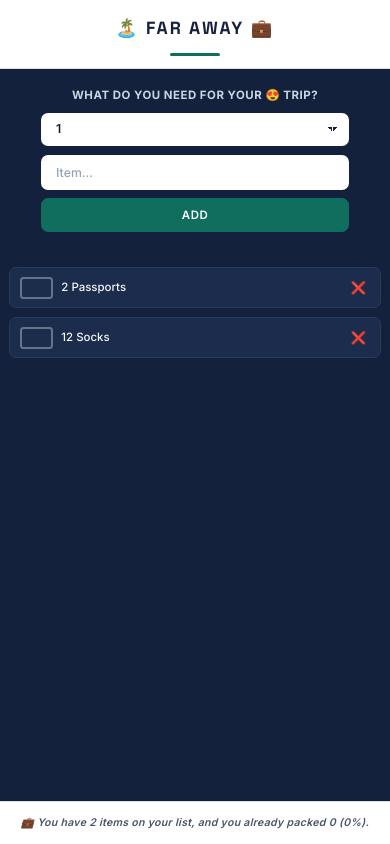
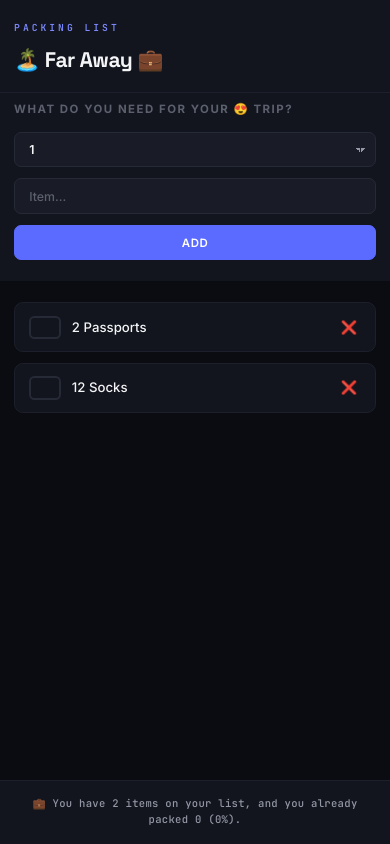
Before and after one commit to Shimaa-Nashat/Travel-List, a React (Create React App) app: page / in a window 390 px wide. Built offline with nearby package versions, Linux system fonts and the light colour scheme.

Commit message:
Refactor CSS for theming and responsiveness
Updated CSS variables for theming and improved styles for various elements. Adjusted media queries for better responsiveness on different screen sizes.

```diff
--- a/src/index.css
+++ b/src/index.css
@@ -1,4 +1,28 @@
-@import url("https://fonts.googleapis.com/css2?family=Space+Grotesk:wght@500;600;700&family=Inter:wght@400;500;600;700&display=swap");
+@import url("https://fonts.googleapis.com/css2?family=Space+Grotesk:wght@500;600;700&family=Inter:wght@400;500;600;700&family=JetBrains+Mono:wght@500;600&display=swap");
+
+/* ============================================
+   TOKENS — bold, modern, dark
+============================================ */
+:root {
+  --bg: #0a0c12;
+  --surface: #12151d;
+  --surface-raised: #191c26;
+  --border: #262a36;
+  --border-soft: #1d202a;
+
+  --ink: #f4f5f7;
+  --ink-soft: #9498a6;
+  --ink-faint: #5c606e;
+
+  --accent: #5b6bff;
+  --accent-bright: #7c89ff;
+  --accent-glow: rgba(91, 107, 255, 0.35);
+  --danger: #ff5f6d;
+
+  --font-display: "Space Grotesk", sans-serif;
+  --font-body: "Inter", sans-serif;
+  --font-mono: "JetBrains Mono", monospace;
+}
 
 * {
   margin: 0;
@@ -10,74 +34,90 @@ html {
   font-size: 62.5%;
 }
 
-:root {
-  --bg: #f4f6f8;
-  --surface: #ffffff;
-  --ink: #14213d;
-  --ink-soft: #475569;
-  --accent: #0f6e5e;
-  --accent-dark: #0b5347;
-  --border: #d8dee4;
-  --border-dark: #2a3a5c;
+body {
+  font-family: var(--font-body);
+  font-size: 1.6rem;
+  font-weight: 500;
+  line-height: 1.5;
+  color: var(--ink);
+  background-color: var(--bg);
+  background-image: radial-gradient(
+    circle at 50% -10%,
+    rgba(91, 107, 255, 0.16),
+    transparent 55%
+  );
 }
 
-body {
-  font-size: 1.6rem;
-  font-family: "Inter", sans-serif;
-  color: var(--ink);
-  font-weight: 500;
-  line-height: 1.5;
-  background-color: var(--bg);
-}
-
+/* ============================================
+   APP SHELL
+============================================ */
 .app {
   width: 100%;
+  max-width: 78rem;
   min-height: 100vh;
+  margin: 0 auto;
   display: grid;
   grid-template-rows: auto auto 1fr auto;
 }
 
-h1 {
-  text-align: center;
-  background-color: var(--surface);
-  color: var(--ink);
-  font-family: "Space Grotesk", sans-serif;
-  font-size: 3.6rem;
-  text-transform: uppercase;
-  font-weight: 700;
-  letter-spacing: 4px;
-  padding: 3.2rem 0 1.6rem;
-  border-bottom: 1px solid var(--border);
-  position: relative;
+@media (min-width: 900px) {
+  .app {
+    margin: 4rem auto;
+    min-height: calc(100vh - 8rem);
+    border: 1px solid var(--border-soft);
+    border-radius: 1.6rem;
+    overflow: hidden;
+    box-shadow: 0 40px 80px -30px rgba(0, 0, 0, 0.6);
+  }
 }
 
-h1::after {
-  content: "";
-  display: block;
-  width: 5.6rem;
-  height: 3px;
-  background-color: var(--accent);
-  margin: 1.6rem auto 0;
-  border-radius: 2px;
+/* ============================================
+   HEADER
+============================================ */
+h1 {
+  position: relative;
+  font-family: var(--font-display);
+  font-size: 3.2rem;
+  font-weight: 700;
+  letter-spacing: -0.5px;
+  color: var(--ink);
+  background-color: var(--surface);
+  padding: 3.6rem 3.2rem 2.4rem;
+  border-bottom: 1px solid var(--border-soft);
 }
 
+h1::before {
+  content: "PACKING LIST";
+  display: block;
+  font-family: var(--font-mono);
+  font-size: 1.1rem;
+  font-weight: 600;
+  letter-spacing: 3px;
+  color: var(--accent-bright);
+  margin-bottom: 1rem;
+}
+
+/* ============================================
+   FORM
+============================================ */
 .add-form {
-  background-color: var(--ink);
-  padding: 2.4rem 2rem;
+  background-color: var(--surface);
+  padding: 0 3.2rem 3.2rem;
   display: flex;
   flex-wrap: wrap;
   align-items: center;
-  justify-content: center;
   gap: 1.2rem;
 }
 
 h3 {
-  margin-right: 0.8rem;
-  font-size: 1.5rem;
+  width: 100%;
+  font-family: var(--font-body);
+  font-size: 1.3rem;
   font-weight: 700;
-  letter-spacing: 0.5px;
   text-transform: uppercase;
-  color: #cbd5e1;
+  letter-spacing: 1.5px;
+  color: var(--ink-faint);
+  margin: 0.9rem 0 0.4rem 0;
 }
 
 button,
@@ -91,121 +131,80 @@ select {
 
 input,
 select {
-  background-color: var(--surface);
+  background-color: var(--surface-raised);
   color: var(--ink);
-  border: 1px solid transparent;
+  border: 1px solid var(--border);
   border-radius: 0.8rem;
-  padding: 1rem 1.8rem;
-  transition: border-color 0.2s ease, box-shadow 0.2s ease;
+  padding: 1.1rem 1.6rem;
+  transition: border-color 0.15s ease, box-shadow 0.15s ease;
 }
 
 input::placeholder {
-  color: #94a3b8;
+  color: var(--ink-faint);
   font-weight: 500;
 }
 
-input:focus,
-select:focus {
+input:focus-visible,
+select:focus-visible {
   outline: none;
   border-color: var(--accent);
-  box-shadow: 0 0 0 3px rgba(15, 110, 94, 0.15);
+  box-shadow: 0 0 0 3px var(--accent-glow);
 }
 
 select {
   appearance: none;
   -webkit-appearance: none;
-  padding-right: 3.6rem;
-  background-image: linear-gradient(45deg, transparent 50%, var(--ink) 50%), linear-gradient(135deg, var(--ink) 50%, transparent 50%);
-  background-position: calc(100% - 1.8rem) center, calc(100% - 1.2rem) center;
+  padding-right: 3.4rem;
+  background-image: linear-gradient(45deg, transparent 50%, var(--ink-soft) 50%),
+    linear-gradient(135deg, var(--ink-soft) 50%, transparent 50%);
+  background-position: calc(100% - 1.6rem) center, calc(100% - 1.1rem) center;
   background-size: 0.5rem 0.5rem;
   background-repeat: no-repeat;
 }
 
+.add-form input[type="text"] {
+  flex: 1;
+  min-width: 16rem;
+}
+
 .add-form button {
   text-transform: uppercase;
+  letter-spacing: 0.5px;
+  font-size: 1.3rem;
   background-color: var(--accent);
   color: #fff;
   border: 1px solid var(--accent);
   border-radius: 0.8rem;
-  padding: 1rem 2.6rem;
-  letter-spacing: 0.5px;
-  transition: background-color 0.2s ease, transform 0.15s ease;
+  padding: 1.1rem 2.6rem;
+  transition: background-color 0.15s ease, box-shadow 0.15s ease, transform 0.1s ease;
 }
 
 .add-form button:hover {
-  background-color: var(--accent-dark);
-  border-color: var(--accent-dark);
+  background-color: var(--accent-bright);
+  box-shadow: 0 0 24px var(--accent-glow);
 }
 
 .add-form button:active {
-  transform: scale(0.98);
+  transform: scale(0.97);
 }
 
+/* ============================================
+   LIST
+============================================ */
 .list {
-  background-color: var(--ink);
-  color: #f4f6f8;
-  padding: 4rem 2rem;
+  background-color: var(--bg);
+  padding: 3.2rem;
   display: flex;
-  justify-content: space-between;
   flex-direction: column;
-  gap: 3.2rem;
-  flex-wrap: wrap;
-  align-items: center;
-}
-
-.actions {
-  display: flex;
-  flex-wrap: wrap;
-  justify-content: center;
-  gap: 1rem;
-}
-
-.actions button,
-.list select {
-  text-transform: uppercase;
-  background-color: transparent;
-  color: #cbd5e1;
-  border-radius: 0.6rem;
-  padding: 0.8rem 1.8rem;
-  font-size: 1.2rem;
-  font-weight: 700;
-  letter-spacing: 0.3px;
-  border: 1px solid var(--border-dark);
-  transition: background-color 0.2s ease, border-color 0.2s ease, color 0.2s ease;
-}
-
-.actions button:hover,
-.list select:hover {
-  background-color: var(--border-dark);
-  color: #ffffff;
-}
-
-.actions button.active {
-  background-color: var(--accent);
-  border-color: var(--accent);
-  color: #fff;
-}
-
-.list select {
-  appearance: none;
-  -webkit-appearance: none;
-  padding-right: 3.2rem;
-  background-image: linear-gradient(45deg, transparent 50%, #cbd5e1 50%), linear-gradient(135deg, #cbd5e1 50%, transparent 50%);
-  background-position: calc(100% - 1.4rem) center, calc(100% - 0.9rem) center;
-  background-size: 0.5rem 0.5rem;
-  background-repeat: no-repeat;
+  gap: 2.8rem;
 }
 
 .list ul {
   list-style: none;
   width: 100%;
-  max-width: 90rem;
-  max-height: 100%;
-  overflow-y: auto;
   display: grid;
-  grid-template-columns: repeat(auto-fit, minmax(240px, 1fr));
+  grid-template-columns: repeat(auto-fit, minmax(230px, 1fr));
   gap: 1.2rem;
-  justify-content: center;
   align-content: start;
 }
 
@@ -213,24 +212,16 @@ select {
   display: flex;
   align-items: center;
   gap: 1.2rem;
-  background-color: #1c2c4c;
-  border: 1px solid var(--border-dark);
-  border-radius: 0.8rem;
+  background-color: var(--surface);
+  border: 1px solid var(--border-soft);
+  border-radius: 1rem;
   padding: 1.4rem 1.6rem;
-  transition: border-color 0.2s ease;
+  transition: border-color 0.15s ease, transform 0.1s ease, background-color 0.15s ease;
 }
 
 .list li:hover {
-  border-color: var(--accent);
-}
-
-.list li.completed {
-  opacity: 0.6;
-}
-
-.list li.completed span {
-  text-decoration: line-through;
-  color: #94a3b8;
+  border-color: var(--border);
+  background-color: var(--surface-raised);
 }
 
 .list li span {
@@ -239,14 +230,18 @@ select {
   font-weight: 500;
 }
 
+.list li:has(input[type="checkbox"]:checked) {
+  opacity: 0.45;
+}
+
 input[type="checkbox"] {
   appearance: none;
   -webkit-appearance: none;
   height: 2rem;
   width: 2rem;
   min-width: 2rem;
-  border-radius: 0.4rem;
-  border: 2px solid #64748b;
+  border-radius: 0.6rem;
+  border: 2px solid var(--border);
   background-color: transparent;
   position: relative;
   transition: background-color 0.15s ease, border-color 0.15s ease;
@@ -270,163 +265,123 @@ input[type="checkbox"]:checked::after {
 }
 
 .list li button {
-  cursor: pointer;
   background: none;
   border: none;
-  color: #64748b;
-  font-size: 1.6rem;
+  color: var(--ink-faint);
+  font-size: 1.5rem;
   padding: 0.4rem;
   line-height: 1;
-  transition: color 0.2s ease, transform 0.15s ease;
+  transition: color 0.15s ease, transform 0.1s ease;
 }
 
 .list li button:hover {
-  color: #e5484d;
+  color: var(--danger);
   transform: scale(1.1);
 }
 
+/* ============================================
+   ACTIONS
+============================================ */
+.actions {
+  display: flex;
+  flex-wrap: wrap;
+  align-items: center;
+  justify-content: space-between;
+  gap: 1rem;
+  padding-top: 0.4rem;
+  border-top: 1px solid var(--border-soft);
+}
+
+.actions select {
+  font-family: var(--font-mono);
+  font-size: 1.2rem;
+}
+
+.actions button {
+  text-transform: uppercase;
+  letter-spacing: 0.5px;
+  background-color: transparent;
+  color: var(--ink-soft);
+  border: 1px solid var(--border);
+  border-radius: 0.8rem;
+  padding: 0.9rem 1.8rem;
+  font-size: 1.2rem;
+  font-weight: 700;
+  transition: border-color 0.15s ease, color 0.15s ease;
+}
+
+.actions button:hover {
+  border-color: var(--danger);
+  color: var(--danger);
+}
+
+/* ============================================
+   STATS — progress readout
+============================================ */
 .stats {
+  position: relative;
   background-color: var(--surface);
   color: var(--ink-soft);
   text-align: center;
-  font-weight: 600;
+  font-family: var(--font-mono);
+  font-weight: 500;
   font-size: 1.3rem;
   letter-spacing: 0.3px;
-  padding: 1.8rem;
-  border-top: 1px solid var(--border);
+  padding: 2rem 2.4rem;
+  border-top: 1px solid var(--border-soft);
 }
 
-/* =========================
-   RESPONSIVE DESIGN
-========================= */
+.stats em {
+  font-style: normal;
+}
 
-/* Tablets */
+/* ============================================
+   RESPONSIVE
+============================================ */
 @media (max-width: 900px) {
   html {
     font-size: 58%;
   }
 
   h1 {
-    font-size: 3rem;
-    padding: 2.5rem 1.5rem 1.4rem;
+    font-size: 2.8rem;
+    padding: 3rem 2rem 2rem;
   }
 
-  .add-form {
-    padding: 2rem 1.5rem;
-    gap: 1rem;
-  }
-
+  .add-form,
   .list {
-    padding: 3rem 1.5rem;
-  }
-
-  .list ul {
-    max-width: 100%;
-    grid-template-columns: repeat(2, minmax(0, 1fr));
+    padding-left: 2rem;
+    padding-right: 2rem;
   }
 }
 
-
-/* Mobile */
 @media (max-width: 600px) {
   html {
     font-size: 55%;
   }
 
-  body {
-    font-size: 1.5rem;
-  }
-
   h1 {
     font-size: 2.4rem;
-    letter-spacing: 2px;
-    padding: 2rem 1rem 1.4rem;
-    line-height: 1.2;
+    padding: 2.4rem 1.6rem 1.8rem;
   }
 
   .add-form {
-    padding: 2rem 1.5rem;
+    padding: 0 1.6rem 2.4rem;
     flex-direction: column;
-    gap: 1rem;
+    align-items: stretch;
   }
 
-  h3 {
-    margin-right: 0;
-    font-size: 1.3rem;
-    text-align: center;
-  }
-
-  input,
-  select {
-    width: 100%;
-    max-width: 35rem;
-    font-size: 1.4rem;
-    padding: 1rem 1.6rem;
-  }
-
-  .add-form button {
-    width: 100%;
-    max-width: 35rem;
-    padding: 1rem 2rem;
-    font-size: 1.3rem;
+  .add-form input[type="text"] {
+    min-width: 0;
   }
 
   .list {
-    padding: 2.5rem 1.2rem;
+    padding: 2.4rem 1.6rem;
     gap: 2rem;
   }
 
-  .actions {
-    width: 100%;
-    gap: 0.8rem;
-  }
-
-  .actions button,
-  .list select {
-    font-size: 1.1rem;
-    padding: 0.8rem 1.4rem;
-  }
-
   .list ul {
-    width: 100%;
-    max-width: 100%;
     grid-template-columns: 1fr;
-    gap: 1rem;
-    overflow-y: visible;
-  }
-
-  .list li {
-    width: 100%;
-    padding: 1rem 1.2rem;
-    gap: 1rem;
-  }
-
-  .list li span {
-    font-size: 1.4rem;
-    word-break: break-word;
-  }
-
-  input[type="checkbox"] {
-    width: 1.8rem;
-    height: 1.8rem;
-    min-width: 1.8rem;
-  }
-
-  .list li button {
-    font-size: 1.4rem;
-  }
-
-  .stats {
-    font-size: 1.2rem;
-    padding: 1.5rem 1rem;
-  }
-}
-
-
-/* Very Small Phones */
-@media (max-width: 400px) {
-  h1 {
-    font-size: 2rem;
   }
 
   .actions {
@@ -434,16 +389,18 @@ input[type="checkbox"]:checked::after {
     align-items: stretch;
   }
 
-  .actions button,
-  .list select {
+  .actions button {
     width: 100%;
   }
 
-  .list {
-    padding: 2rem 1rem;
-  }
-
-  .list li span {
-    font-size: 1.3rem;
+  .stats {
+    font-size: 1.2rem;
+    padding: 1.8rem 1.4rem;
   }
 }
+
+@media (prefers-reduced-motion: reduce) {
+  * {
+    transition: none !important;
+  }
+}
```
